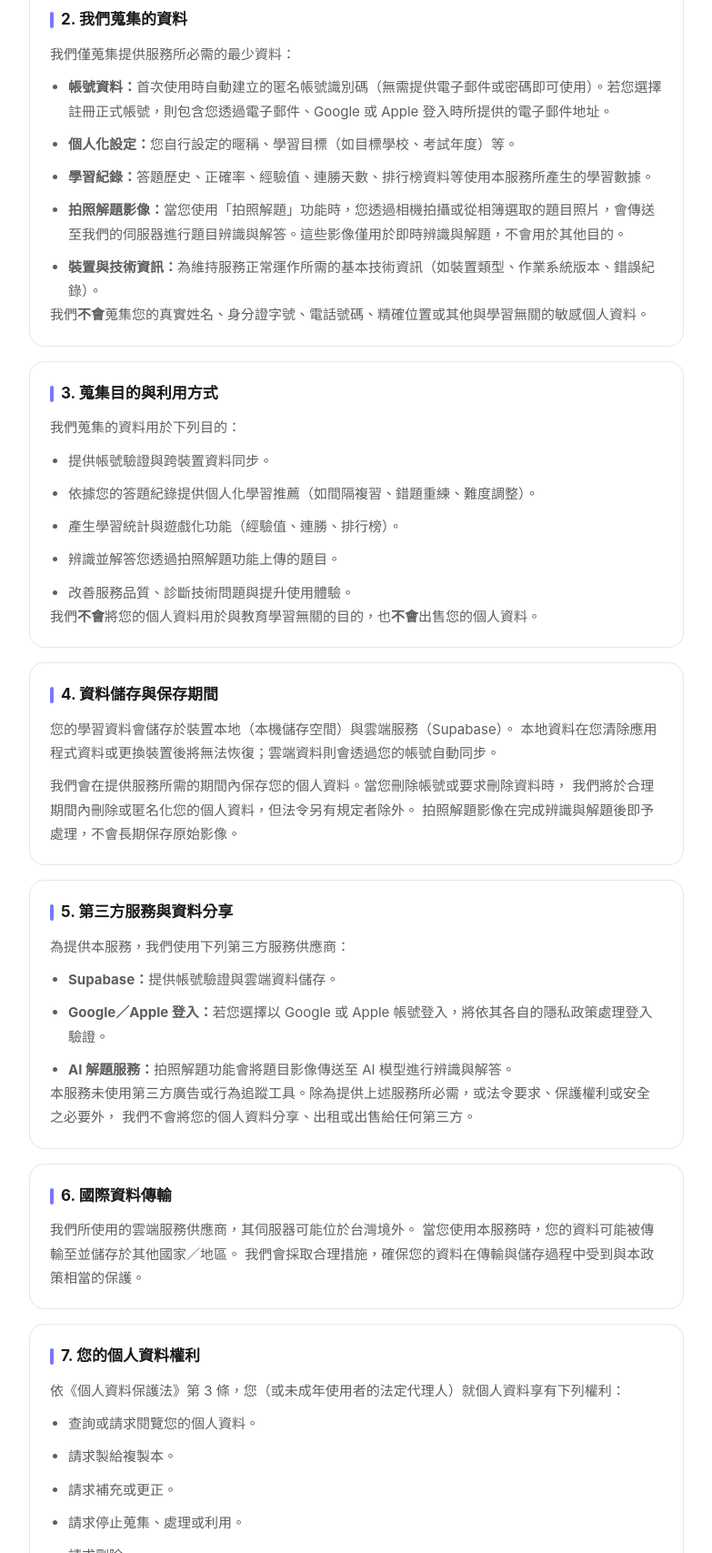
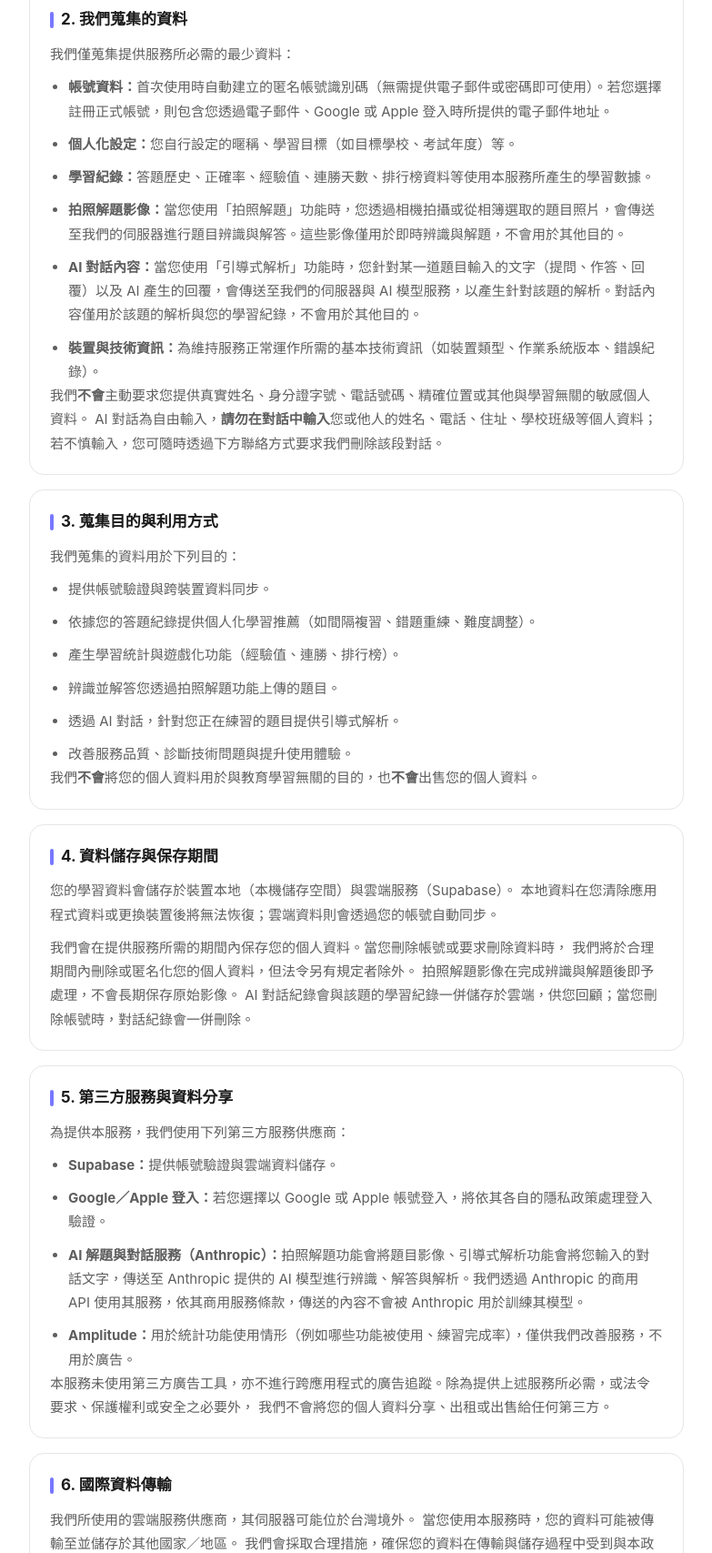
Before and after one commit to Wisdome-ai/mslin-legal, a plain HTML site: page privacy.html in a window 1280 px wide. Shown: the part 1093-2800 px from the top of the page at 91% size, without its empty margins (248-1031 px from the left). Drawn offline with Linux system fonts and the light colour scheme.

Commit message:
docs(legal): 隱私政策與服務條款補上 AI 引導式解析對話 + Amplitude
引導式解析上線後，學生會針對一道題自由打字跟 AI 對話，原本的政策只講
拍照解題的「影像」會送去 AI 模型，對話「文字」這類資料一個字都沒提。

隱私權政策：
- 蒐集的資料新增「AI 對話內容」；「不會蒐集姓名電話」改成「不會主動要求」
  並提醒別在對話輸入個資、可要求刪除
- 目的新增引導式解析；保存期間補「對話紀錄存雲端、刪帳號一併刪」
- 第三方點名 Anthropic（影像＋對話文字、走商用 API 不用於訓練）與 Amplitude
  （使用統計、不做廣告）；「未使用行為追蹤工具」改為「未使用廣告工具」
- 兒少聲明加 AI 對話一條（只寫產品設計，不宣稱畫面上有提示文字——App 目前沒有）

服務條款：服務範圍、使用者義務、第三方、免責四處對應補上 AI 對話。
兩份日期推到 2026-09-16。

Co-Authored-By: Claude Opus 5 (1M context) <noreply@anthropic.com>

```diff
--- a/privacy.html
+++ b/privacy.html
@@ -19,7 +19,7 @@
 
   <main>
     <h2 class="page-title">隱私權政策</h2>
-    <p class="updated">最後更新日期：2026 年 5 月 26 日 · 生效日期：2026 年 5 月 26 日</p>
+    <p class="updated">最後更新日期：2026 年 9 月 16 日 · 生效日期：2026 年 9 月 16 日</p>
 
     <p class="intro">
       感謝您使用 Ms. Lin 林老師學習服務（以下簡稱「本服務」），本服務由 Wisdome AI（以下簡稱「我們」）提供。
@@ -67,9 +67,12 @@
         <li><strong>個人化設定：</strong>您自行設定的暱稱、學習目標（如目標學校、考試年度）等。</li>
         <li><strong>學習紀錄：</strong>答題歷史、正確率、經驗值、連勝天數、排行榜資料等使用本服務所產生的學習數據。</li>
         <li><strong>拍照解題影像：</strong>當您使用「拍照解題」功能時，您透過相機拍攝或從相簿選取的題目照片，會傳送至我們的伺服器進行題目辨識與解答。這些影像僅用於即時辨識與解題，不會用於其他目的。</li>
+        <li><strong>AI 對話內容：</strong>當您使用「引導式解析」功能時，您針對某一道題目輸入的文字（提問、作答、回覆）以及 AI 產生的回覆，會傳送至我們的伺服器與 AI 模型服務，以產生針對該題的解析。對話內容僅用於該題的解析與您的學習紀錄，不會用於其他目的。</li>
         <li><strong>裝置與技術資訊：</strong>為維持服務正常運作所需的基本技術資訊（如裝置類型、作業系統版本、錯誤紀錄）。</li>
       </ul>
-      <p>我們<strong>不會</strong>蒐集您的真實姓名、身分證字號、電話號碼、精確位置或其他與學習無關的敏感個人資料。</p>
+      <p>我們<strong>不會</strong>主動要求您提供真實姓名、身分證字號、電話號碼、精確位置或其他與學習無關的敏感個人資料。
+        AI 對話為自由輸入，<strong>請勿在對話中輸入</strong>您或他人的姓名、電話、住址、學校班級等個人資料；
+        若不慎輸入，您可隨時透過下方聯絡方式要求我們刪除該段對話。</p>
     </section>
 
     <section class="card" id="purpose">
@@ -80,6 +83,7 @@
         <li>依據您的答題紀錄提供個人化學習推薦（如間隔複習、錯題重練、難度調整）。</li>
         <li>產生學習統計與遊戲化功能（經驗值、連勝、排行榜）。</li>
         <li>辨識並解答您透過拍照解題功能上傳的題目。</li>
+        <li>透過 AI 對話，針對您正在練習的題目提供引導式解析。</li>
         <li>改善服務品質、診斷技術問題與提升使用體驗。</li>
       </ul>
       <p>我們<strong>不會</strong>將您的個人資料用於與教育學習無關的目的，也<strong>不會</strong>出售您的個人資料。</p>
@@ -95,6 +99,7 @@
         我們會在提供服務所需的期間內保存您的個人資料。當您刪除帳號或要求刪除資料時，
         我們將於合理期間內刪除或匿名化您的個人資料，但法令另有規定者除外。
         拍照解題影像在完成辨識與解題後即予處理，不會長期保存原始影像。
+        AI 對話紀錄會與該題的學習紀錄一併儲存於雲端，供您回顧；當您刪除帳號時，對話紀錄會一併刪除。
       </p>
     </section>
 
@@ -104,10 +109,11 @@
       <ul>
         <li><strong>Supabase：</strong>提供帳號驗證與雲端資料儲存。</li>
         <li><strong>Google／Apple 登入：</strong>若您選擇以 Google 或 Apple 帳號登入，將依其各自的隱私政策處理登入驗證。</li>
-        <li><strong>AI 解題服務：</strong>拍照解題功能會將題目影像傳送至 AI 模型進行辨識與解答。</li>
+        <li><strong>AI 解題與對話服務（Anthropic）：</strong>拍照解題功能會將題目影像、引導式解析功能會將您輸入的對話文字，傳送至 Anthropic 提供的 AI 模型進行辨識、解答與解析。我們透過 Anthropic 的商用 API 使用其服務，依其商用服務條款，傳送的內容不會被 Anthropic 用於訓練其模型。</li>
+        <li><strong>Amplitude：</strong>用於統計功能使用情形（例如哪些功能被使用、練習完成率），僅供我們改善服務，不用於廣告。</li>
       </ul>
       <p>
-        本服務未使用第三方廣告或行為追蹤工具。除為提供上述服務所必需，或法令要求、保護權利或安全之必要外，
+        本服務未使用第三方廣告工具，亦不進行跨應用程式的廣告追蹤。除為提供上述服務所必需，或法令要求、保護權利或安全之必要外，
         我們不會將您的個人資料分享、出租或出售給任何第三方。
       </p>
     </section>
@@ -152,6 +158,7 @@
         <li>不向兒童或青少年投放行為式廣告。</li>
         <li>不蒐集超出提供教育服務所必需的個人資料。</li>
         <li>不要求兒童或青少年公開分享非必要的個人資訊。</li>
+        <li>AI 對話功能僅針對題目提供解析，不引導學生提供個人資料；AI 的回覆由模型自動產生，並非真人教師。</li>
         <li>遵循 Apple App Store 與 Google Play 關於兒童／青少年類別應用程式的相關規範。</li>
       </ul>
       <p>
```
Also changed, not shown: terms.html (+6 -4 lines).
